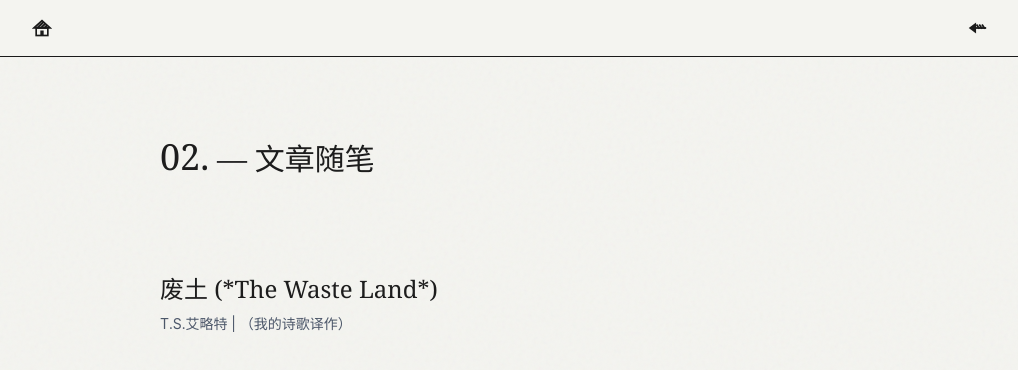
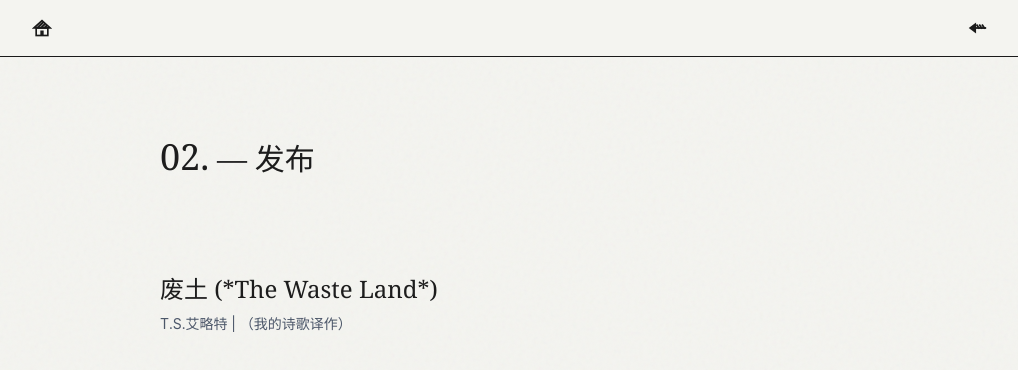
Before and after one commit to Devin-bit123/Vvsfsg12, a Next.js app: page /Vvsfsg12/posts in a window 1280 px wide. Shown: the top 370 px of the page, without its empty margins (128-1146 px from the left). Built offline with nearby package versions, Linux system fonts and the light colour scheme.

Commit message:
文章页标题「文章随笔」改为「发布」

```diff
--- a/app/posts/page.tsx
+++ b/app/posts/page.tsx
@@ -3,7 +3,7 @@ import type { Metadata } from "next";
 import { getAllPosts } from "@/lib/posts";
 
 export const metadata: Metadata = {
-  title: "文章随笔",
+  title: "发布",
   description: "学术随笔与翻译心得。按时间倒序排列。",
 };
 
@@ -15,7 +15,7 @@ export default function PostsPage() {
       <header className="mb-12 md:mb-16">
         <h1 className="font-display text-ink leading-none text-3xl">
           <span className="text-4xl">02.</span>
-          <span> — 文章随笔</span>
+          <span> — 发布</span>
         </h1>
       </header>
 
```
